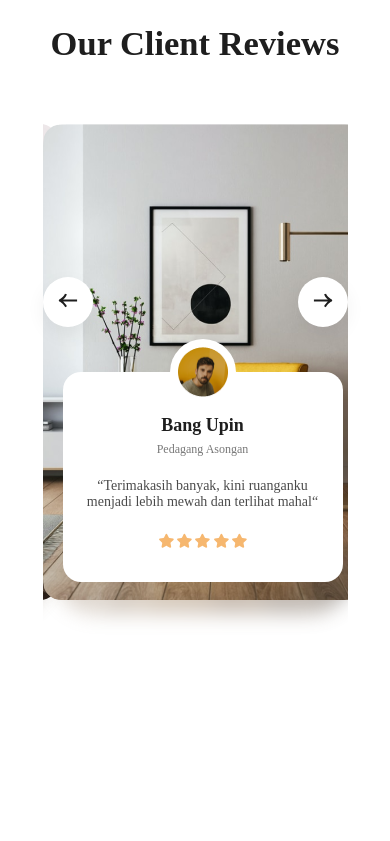
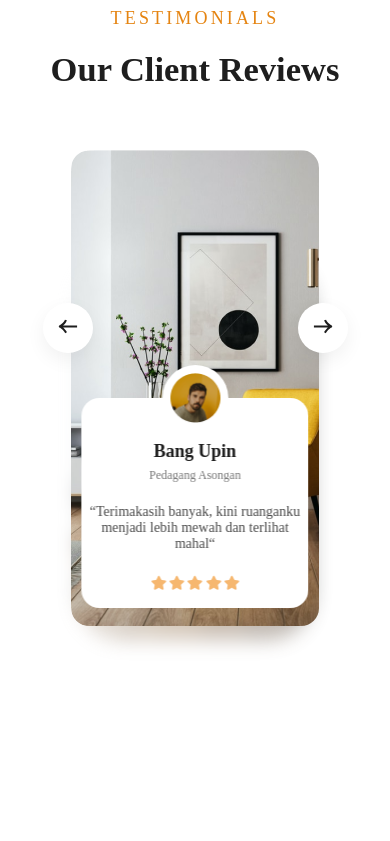
Before and after one commit to BohdanDidukh/furniture, a React (Create React App) app: page / in a window 390 px wide. Shown: the part 6523-7364 px from the top of the page. Built offline with nearby package versions, Linux system fonts and the light colour scheme.

Commit message:
Fix problems with adaptive

```diff
--- a/src/components/FooterNavigation/FooterNavigation.module.scss
+++ b/src/components/FooterNavigation/FooterNavigation.module.scss
@@ -6,7 +6,7 @@
   justify-content: space-between;
   margin: auto;
   align-items: center;
-  @include adaptiveValue("width", 665, 280, 0, 980, 300);
+  @include adaptiveValue("width", 665, 220, 0, 980, 300);
   @media (max-width: 540px) {
     text-align: center;
     flex-direction: column;
--- a/src/components/ProductCard/ProductCard.module.scss
+++ b/src/components/ProductCard/ProductCard.module.scss
@@ -4,7 +4,7 @@
 .ProductCard {
   display: flex;
   flex-direction: column;
-  @include adaptiveValue("width", 270, 270);
+  width: rem(270);
   border-radius: 20px;
   text-align: left;
   margin-left: auto;
@@ -15,7 +15,7 @@
   }
 }
 .ProductCard__img {
-  @include adaptiveValue("width", 270, 270);
+  width: rem(270);
   height: rem(335);
   margin-left: auto;
   margin-right: auto;
@@ -78,6 +78,15 @@
   color: $productColor;
 }
 
+@media (max-width: 440px) {
+  .ProductCard {
+    @include adaptiveValue("width", 270, 240);
+  }
+  .ProductCard__img {
+    @include adaptiveValue("width", 270, 240);
+  }
+}
+
 @keyframes fade-in {
   0% {
     opacity: 0;
--- a/src/components/ReviewsCard/ReviewsCard.module.scss
+++ b/src/components/ReviewsCard/ReviewsCard.module.scss
@@ -5,14 +5,14 @@
   position: relative;
   margin-left: auto;
   margin-right: auto;
-  @include adaptiveValue("width", 370, 320, 0, 1440, 1300);
+  width: rem(370);
   height: rem(510);
 }
 .ReviewsCard__wrapper {
   position: relative;
   margin-left: auto;
   margin-right: auto;
-  @include adaptiveValue("width", 370, 320, 0, 1440, 1300);
+  width: rem(370);
   height: rem(476);
   border-radius: rem(18);
   background-repeat: no-repeat;
@@ -37,7 +37,7 @@
   left: 50%;
   bottom: rem(18);
   transform: translateX(-50%);
-  @include adaptiveValue("width", 335, 280, 0, 1440, 1300);
+  width: rem(335);
   height: rem(210);
   background: $secondaryColor;
   backdrop-filter: blur(5.5px);
@@ -87,3 +87,20 @@
   color: $mainColor;
   opacity: 0.8;
 }
+@media (max-width: 620px) {
+  .ReviewsCard {
+    @include adaptiveValue("width", 370, 240);
+  }
+  .ReviewsCard__wrapper {
+    @include adaptiveValue("width", 370, 240);
+  }
+  .ReviewsCard__body {
+    @include adaptiveValue("width", 335, 220);
+  }
+  .ReviewsCard__reflection {
+    @include adaptiveValue("width", 300, 230);
+  }
+  .ReviewsCard__review {
+    width: rem(220);
+  }
+}
--- a/src/components/ReviewsSlider/ReviewsSlider.module.scss
+++ b/src/components/ReviewsSlider/ReviewsSlider.module.scss
@@ -2,9 +2,9 @@
 @import "../../assets/styles/main.scss";
 
 .ReviewsSlider {
-   margin-top: rem(60);
-   margin-bottom: rem(215);
-   position: relative;
+  margin-top: rem(60);
+  margin-bottom: rem(215);
+  position: relative;
 }
 .PrevArrow,
 .NextArrow {
--- a/src/components/ReviewsSlider/ReviewsSlider.tsx
+++ b/src/components/ReviewsSlider/ReviewsSlider.tsx
@@ -79,13 +79,13 @@ const ReviewsSlider: FC<ReviewsSliderProps> = ({ items }) => {
     prevArrow: <CustomPrevArrow />,
     responsive: [
       {
-        breakpoint: 1240, // Брейкпоінт для адаптивності
+        breakpoint: 1300, // Брейкпоінт для адаптивності
         settings: {
           slidesToShow: 2, // Кількість відображуваних слайдів при розмірі екрану менше 480px
         },
       },
       {
-        breakpoint: 840, // Брейкпоінт для адаптивності
+        breakpoint: 960, // Брейкпоінт для адаптивності
         settings: {
           slidesToShow: 1, // Кількість відображуваних слайдів при розмірі екрану менше 480px
         },
--- a/src/components/Search/Search.module.scss
+++ b/src/components/Search/Search.module.scss
@@ -16,7 +16,7 @@
   margin: auto;
   margin-top: rem(45);
   padding: 8px 8px 8px 20px;
-  @include adaptiveValue("width", 345, 260);
+  @include adaptiveValue("width", 345, 240);
   height: rem(56);
   background: rgba(255, 255, 255, 0.15);
   border: 0.861538px solid rgba(255, 255, 255, 0.6);
@@ -24,7 +24,7 @@
   border-radius: 42px;
 }
 .Search__input {
-  width: rem(170);
+  @include adaptiveValue("width", 200, 150);
   font-family: "Gilroy";
   font-weight: 400;
   font-size: rem(18);
@@ -108,6 +108,11 @@
     max-height: rem(270);
   }
 }
+@media (max-width: 420px) {
+  .Search__results {
+    max-height: rem(210);
+  }
+}
 
 @keyframes fade-in {
   0% {
```
